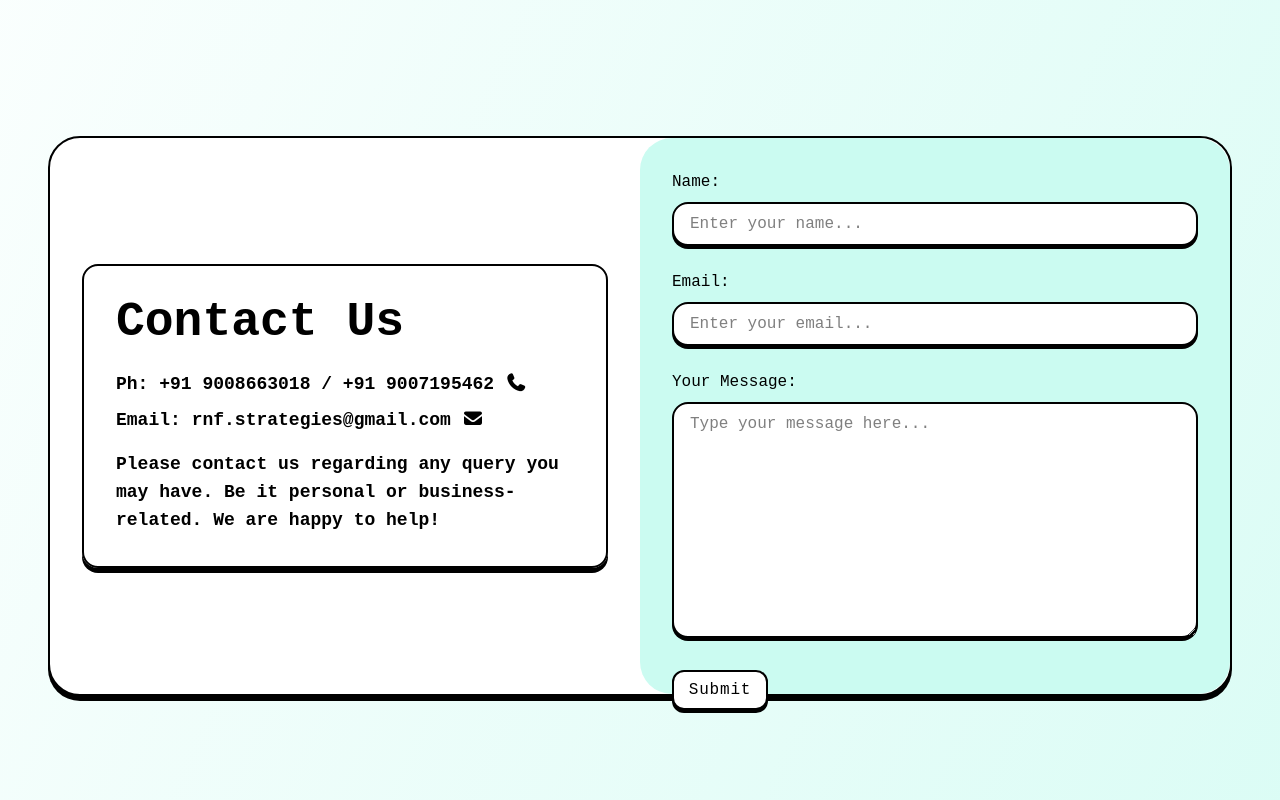
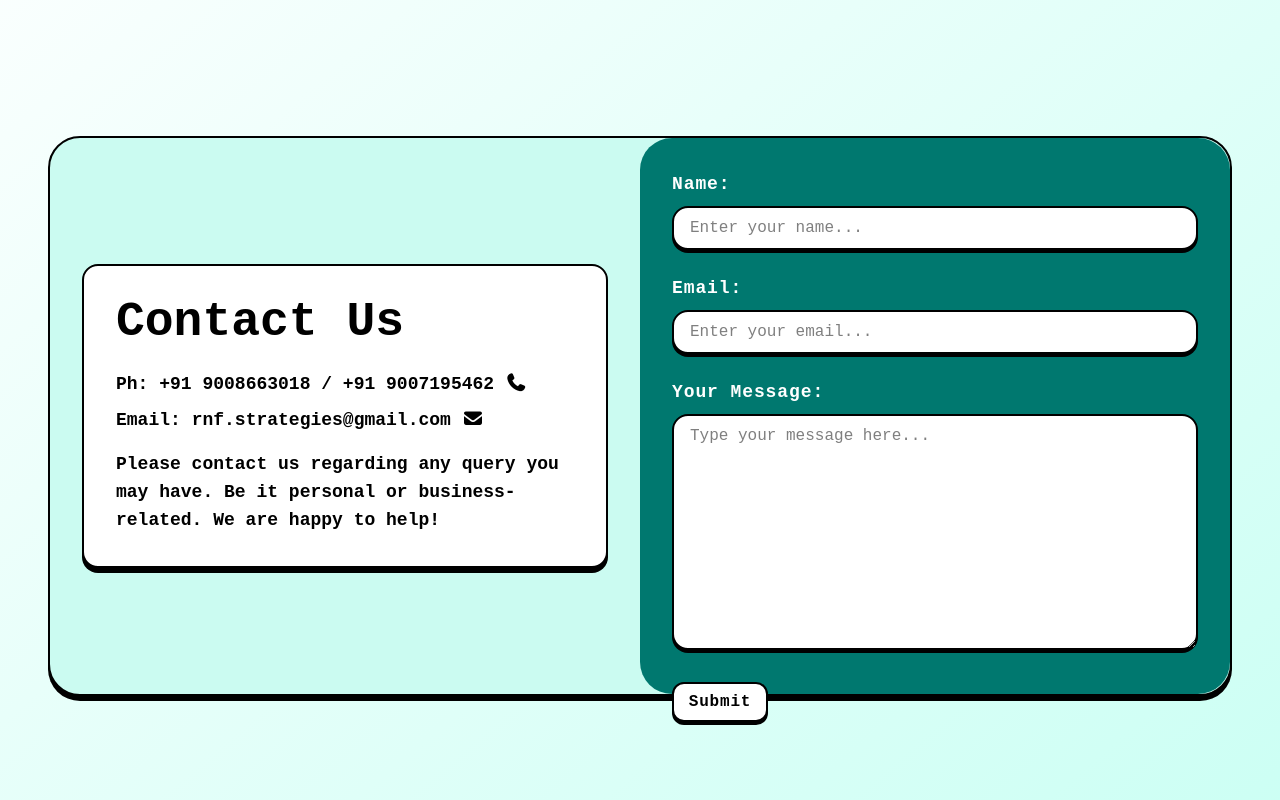
Before and after one commit to Raccoon-n-Fox-Strategies/website, a website: page public/index.html in a window 1280 px wide. Shown: the part 3200-4000 px from the top of the page. Drawn offline with Linux system fonts and the light colour scheme; a web font is replaced by a local one.

Commit message:
made background changes

```diff
--- a/index.js
+++ b/index.js
@@ -39,7 +39,7 @@ app.post('/submit', async (req, res) => {
             address: "rnf.strategies@gmail.com"
         },
         to: "rnf.strategies@gmail.com",
-        subject: "Sent from XPLORE website",
+        subject: "Sent from RnF website",
         text: `Name: ${req.body.name}\nEmail: ${req.body.email}\nMessage: ${req.body.message}`,
     };
     const confirmationMail = {
--- a/package.json
+++ b/package.json
@@ -9,7 +9,7 @@
     "tailwindcss": "^4.1.11"
   },
   "scripts": {
-    "build": "npx @tailwindcss/cli -i ./style.css -o ./output.css --watch",
+    "build": "npx @tailwindcss/cli -i ./public/style.css -o ./public/output.css --watch",
     "start": "node index.js",
     "start:dev": "nodemon index.js"
   },
--- a/public/index.html
+++ b/public/index.html
@@ -8,7 +8,7 @@
   <link rel="stylesheet" href="https://cdnjs.cloudflare.com/ajax/libs/font-awesome/7.0.0/css/all.min.css" integrity="sha512-DxV+EoADOkOygM4IR9yXP8Sb2qwgidEmeqAEmDKIOfPRQZOWbXCzLC6vjbZyy0vPisbH2SyW27+ddLVCN+OMzQ==" crossorigin="anonymous" referrerpolicy="no-referrer" />
 
   <title>Document</title>
-  <link rel="stylesheet" href="output.css">
+  <link rel="stylesheet" href="./output.css">
 </head>
 <body class="font-mono">
   <header>
@@ -108,9 +108,9 @@
     </section>
 
     <section id="contact" class="main-card">
-      <div id="contact-container" class="h-[70vh] border-2 w-full sha-lg rounded-4xl bg-white flex">
+      <div id="contact-container" class="h-[70vh] border-2 w-full sha-lg rounded-4xl bg-teal-100 flex">
         <div id="contact-container-left" class="w-1/2 h-full p-8 flex flex-col justify-center">
-          <div id="contact-container-left-text" class="sha-lg rounded-2xl p-8">
+          <div id="contact-container-left-text" class="sha-lg rounded-2xl p-8 bg-white">
             <p class="text-5xl font-bold mb-6">Contact Us</p>
             <p class="text-lg font-semibold mb-2">Ph: <a href="tel:+919008663018" class="contact-link duration-150">+91 9008663018</a> / <a href="tel:+919007195462" class="contact-link duration-150">+91 9007195462</a> <i class="fa-solid fa-phone"></i></p>
             <p class="text-lg font-semibold mb-4">Email: <a href="mailto:rnf.strategies@gmail.com" class="contact-link duration-150">rnf.strategies@gmail.com</a> <i class="fa-solid fa-envelope"></i></p>
@@ -118,18 +118,18 @@
           </div>
         </div>
 
-        <div id="contact-container-right" class="w-1/2 h-full bg-teal-100 rounded-4xl p-8">
+        <div id="contact-container-right" class="w-1/2 h-full bg-teal-700 rounded-4xl p-8">
           <form id="contactform" action="/submit" method="POST">
-            <label for="name" class="mb-2 block">Name:</label>
+            <label for="name" class="mb-2 block font-semibold text-white tracking-wider text-lg">Name:</label>
             <input type="text" name="name" id="name" placeholder="Enter your name..." class="w-full bg-white sha-md rounded-2xl py-2 px-4 mb-6">
 
-            <label for="email" class="mb-2 block">Email:</label>
+            <label for="email" class="mb-2 block font-semibold text-white tracking-wider text-lg">Email:</label>
             <input type="email" name="email" id="email" placeholder="Enter your email..." class="w-full bg-white sha-md rounded-2xl py-2 px-4 mb-6">
 
-            <label for="message" class="mb-2 block">Your Message:</label>
+            <label for="message" class="mb-2 block font-semibold text-white tracking-wider text-lg">Your Message:</label>
             <textarea id="message" name="message" rows="9" placeholder="Type your message here..." class="w-full bg-white sha-md rounded-2xl py-2 px-4 mb-6"></textarea>
 
-            <button type="submit" class="bg-white py-2 px-4 rounded-2xl sha-md nav-link">Submit</button>
+            <button type="submit" class="bg-white py-2 px-4 rounded-2xl sha-md nav-link font-bold tracking-wider">Submit</button>
           </form>
         </div>
       </div>
--- a/public/style.css
+++ b/public/style.css
@@ -59,9 +59,10 @@
 }
 
 .gradient-background {
-  background: linear-gradient(114deg,#ffe5b4,#ffffff,#ccfbf1);
+  background: linear-gradient(140deg,#ffd78e,#ffffff,#91ffe7);
+  /* #ccfbf1 */
   background-size: 180% 180%;
-  animation: gradient-animation 9s ease infinite;
+  animation: gradient-animation 5s ease infinite;
 }
 
 @keyframes gradient-animation {
@@ -78,6 +79,7 @@
 
 .gradient-background-2 {
   background: linear-gradient(114deg,#fed7aa,#fef9c3,#99f6e4);
+  /* #99f6e4 */
   background-size: 180% 180%;
   animation: gradient-animation 9s ease infinite;
 }
@@ -108,3 +110,7 @@
 .contact-link:hover {
   @apply text-orange-500 tracking-wide;
 }
+
+.form-label{
+  text-shadow: -1px 0 black, 0 1px black, 1px 0 black, 0 -1px black;
+}
```
Also changed, not shown: public/output.css.
